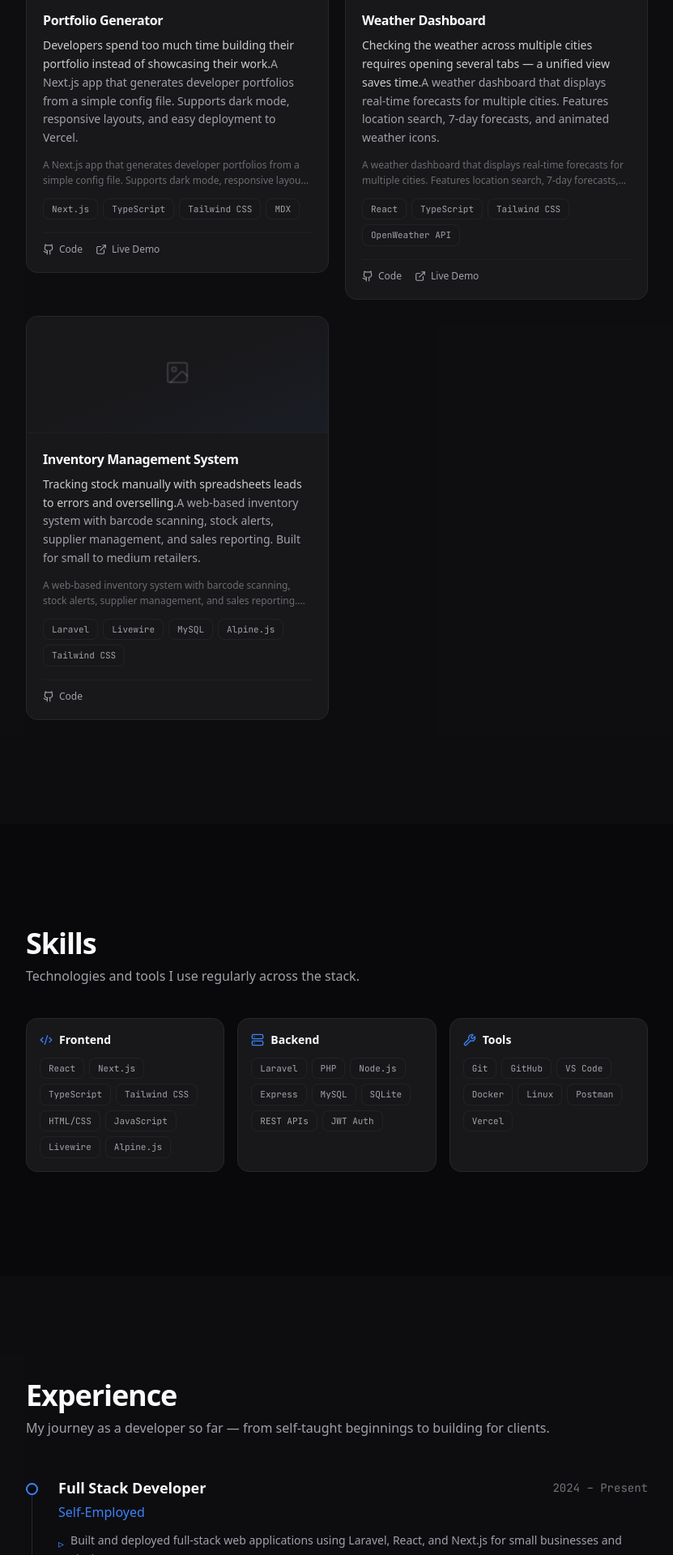
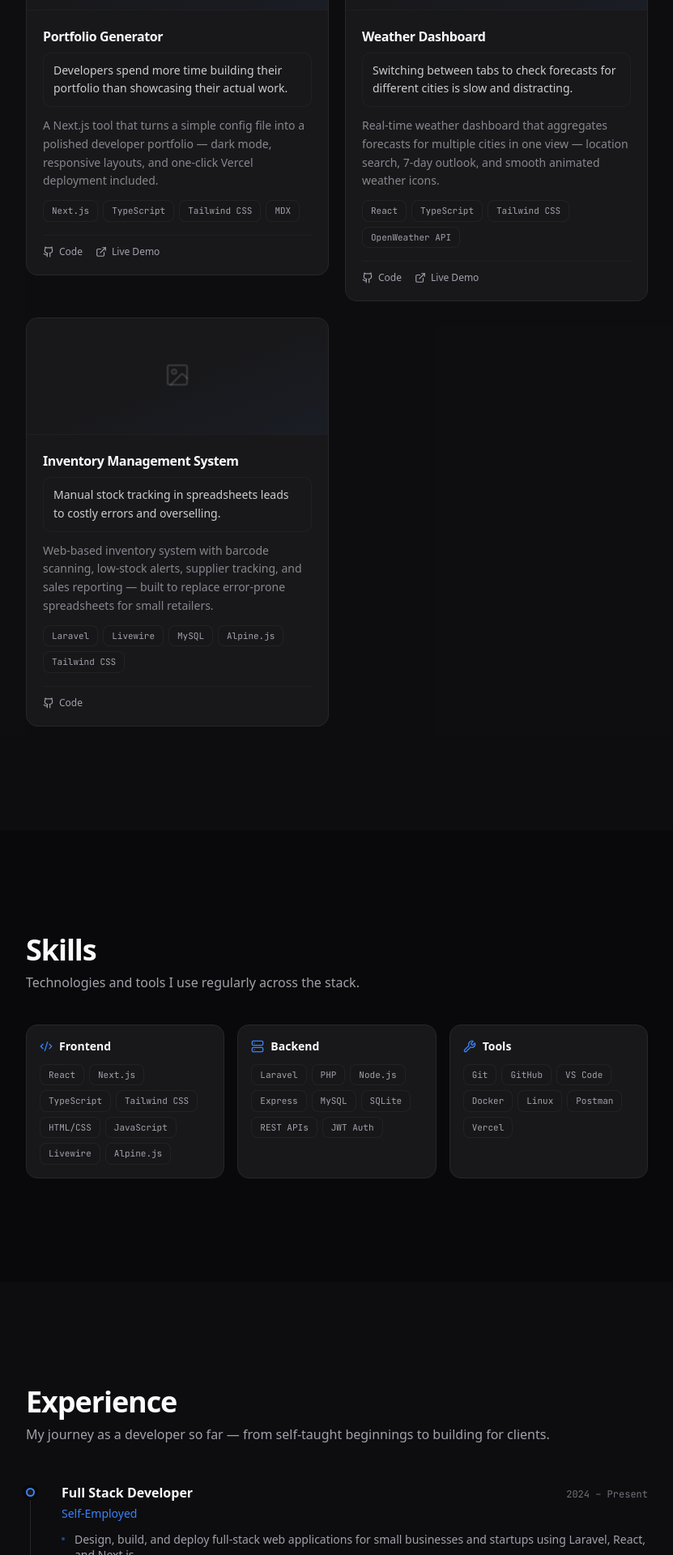
Before and after one commit to muhammedez/portfolio, a Next.js app: page / in a window 1280 px wide. Shown: the part 2647-4567 px from the top of the page at 81% size, without its empty margins (224-1055 px from the left). Built offline with nearby package versions, Linux system fonts and the light colour scheme.

Commit message:
refactor: layout and content in ExperienceSection, ProjectCard, TimelineItem

```diff
--- a/src/components/sections/ExperienceSection.tsx
+++ b/src/components/sections/ExperienceSection.tsx
@@ -19,7 +19,7 @@ export function ExperienceSection() {
         </AnimatedSection>
 
         <motion.div
-          className="max-w-3xl"
+          className="max-w-3xl space-y-14"
           variants={staggerContainer}
           initial="hidden"
           whileInView="visible"
--- a/src/components/ui/ProjectCard.tsx
+++ b/src/components/ui/ProjectCard.tsx
@@ -23,7 +23,6 @@ export function ProjectCard({ project, variant = "compact" }: ProjectCardProps)
       whileHover={{ y: isFeatured ? -3 : -2 }}
       transition={{ type: "spring", stiffness: 200, damping: 20 }}
     >
-      {/* Screenshot area */}
       <div className={`relative overflow-hidden border-b border-border/50 ${
         isFeatured ? "h-44 sm:h-48" : "h-36"
       }`}>
@@ -47,25 +46,30 @@ export function ProjectCard({ project, variant = "compact" }: ProjectCardProps)
         )}
       </div>
 
-      <div className={`${isFeatured ? "p-5 sm:p-6" : "p-4 sm:p-5"}`}>
-        <h3 className={`font-bold tracking-tight text-foreground group-hover:text-accent transition-colors duration-200 mb-2 ${
-          isFeatured ? "text-lg" : "text-base"
+      <div className={`flex flex-col h-full ${isFeatured ? "p-5 sm:p-6" : "p-4 sm:p-5"}`}>
+        <h3 className={`font-bold tracking-tight text-foreground group-hover:text-accent transition-colors duration-200 ${
+          isFeatured ? "text-lg mb-3" : "text-base mb-2"
         }`}>
           {project.title}
         </h3>
 
-        <p className="text-sm text-muted-foreground leading-relaxed mb-3">
-          <span className="font-medium text-foreground/80">{project.problem}</span>
-          {isFeatured && <br />}
-          {isFeatured ? " " : ""}{project.description}
+        {/* Problem — visually distinct callout */}
+        <div className={`rounded-lg bg-surface/50 border border-border/60 px-3 py-2.5 mb-3`}>
+          <p className={`text-muted-foreground leading-relaxed ${
+            isFeatured ? "text-sm" : "text-sm"
+          }`}>
+            <span className="text-foreground/80 font-medium">{project.problem}</span>
+          </p>
+        </div>
+
+        {/* Description */}
+        <p className={`text-muted-foreground/80 leading-relaxed ${
+          isFeatured ? "text-sm mb-4" : "text-sm mb-3"
+        }`}>
+          {project.description}
         </p>
 
-        {!isFeatured && (
-          <p className="text-xs text-muted-foreground/60 leading-relaxed mb-3 line-clamp-2">
-            {project.description}
-          </p>
-        )}
-
+        <div className="mt-auto">
           <div className="flex flex-wrap gap-1.5 mb-4">
             {project.stack.map((tech) => (
               <SkillBadge key={tech} skill={tech} />
@@ -79,7 +83,7 @@ export function ProjectCard({ project, variant = "compact" }: ProjectCardProps)
               href={project.github}
               target="_blank"
               rel="noopener noreferrer"
-            className="inline-flex items-center gap-1.5 text-xs text-muted-foreground hover:text-accent transition-colors duration-200"
+              className="inline-flex items-center gap-1.5 text-xs font-medium text-muted-foreground hover:text-accent transition-colors duration-200"
             >
               <Github className="h-3.5 w-3.5" />
               <span>Code</span>
@@ -89,7 +93,7 @@ export function ProjectCard({ project, variant = "compact" }: ProjectCardProps)
                 href={project.live}
                 target="_blank"
                 rel="noopener noreferrer"
-              className="inline-flex items-center gap-1.5 text-xs text-muted-foreground hover:text-accent transition-colors duration-200"
+                className="inline-flex items-center gap-1.5 text-xs font-medium text-muted-foreground hover:text-accent transition-colors duration-200"
               >
                 <ExternalLink className="h-3.5 w-3.5" />
                 <span>Live Demo</span>
@@ -97,6 +101,7 @@ export function ProjectCard({ project, variant = "compact" }: ProjectCardProps)
             )}
           </div>
         </div>
+      </div>
     </motion.div>
   );
 }
--- a/src/components/ui/TimelineItem.tsx
+++ b/src/components/ui/TimelineItem.tsx
@@ -8,32 +8,31 @@ interface TimelineItemProps {
 
 export function TimelineItem({ experience }: TimelineItemProps) {
   return (
-    <div className="relative pl-8 pb-10 last:pb-0">
-      {/* Vertical line */}
-      <div className="absolute left-[7px] top-2 bottom-0 w-px bg-border" />
+    <div className="relative pl-8">
+      {/* Vertical line — stops before the gap */}
+      <div className="absolute left-[5px] top-2 bottom-0 w-px bg-border" />
 
       {/* Dot marker */}
-      <div className="absolute left-0 top-2 w-[15px] h-[15px] rounded-full border-2 border-accent bg-background" />
+      <div className="absolute left-0 top-1.5 w-[11px] h-[11px] rounded-full border-2 border-accent bg-card ring-4 ring-background" />
 
       {/* Content */}
-      <div className="ml-2">
-        <div className="flex flex-col sm:flex-row sm:items-center sm:justify-between mb-1">
-          <h3 className="text-lg font-bold text-foreground">
+      <div className="ml-3">
+        <div className="flex flex-col sm:flex-row sm:items-baseline sm:justify-between gap-1 mb-1">
+          <h3 className="text-base font-bold text-foreground">
             {experience.role}
           </h3>
-          <span className="text-sm text-muted font-mono">
+          <span className="text-xs text-muted font-mono whitespace-nowrap">
             {experience.period}
           </span>
         </div>
-        <p className="text-accent font-medium mb-3">{experience.company}</p>
-        <ul className="space-y-2">
+        <p className="text-sm text-accent font-medium mb-3">{experience.company}</p>
+        <ul className="space-y-1.5">
           {experience.bullets.map((bullet, i) => (
             <li
               key={i}
-              className="text-sm text-muted-foreground leading-relaxed flex gap-2"
+              className="text-sm text-muted-foreground leading-snug pl-4 relative before:absolute before:left-0 before:top-[0.55em] before:w-1 before:h-1 before:rounded-full before:bg-accent/50"
             >
-              <span className="text-accent mt-1 shrink-0">▹</span>
-              <span>{bullet}</span>
+              {bullet}
             </li>
           ))}
         </ul>
--- a/src/lib/data.ts
+++ b/src/lib/data.ts
@@ -50,9 +50,9 @@ export const projects: Project[] = [
   {
     id: "ecommerce-platform",
     title: "E-Commerce Platform",
-    problem: "Small businesses need an affordable way to sell online without paying high platform fees.",
+    problem: "Small businesses lose sales to high platform fees and rigid storefront tools.",
     description:
-      "A full-featured e-commerce platform with product management, cart, checkout, order tracking, and an admin dashboard. Built with Laravel on the backend and React on the frontend.",
+      "Built a full-featured e-commerce platform handling product listings, cart, checkout, and order tracking — paired with an admin dashboard for inventory and sales oversight.",
     stack: ["Laravel", "React", "MySQL", "Tailwind CSS", "Livewire"],
     github: "https://github.com/muhammedez/ecommerce-platform",
     featured: true,
@@ -60,9 +60,9 @@ export const projects: Project[] = [
   {
     id: "blog-api",
     title: "Headless Blog API",
-    problem: "Content creators need a reliable, version-controlled way to manage blog content across multiple frontends.",
+    problem: "Content teams waste time re-publishing the same posts across different frontends.",
     description:
-      "A RESTful API for managing blog posts, categories, and authors. Features JWT authentication, role-based access, and full CRUD operations.",
+      "Designed a RESTful content API with JWT authentication and role-based access control, enabling a single blog backend to serve multiple client applications.",
     stack: ["Laravel", "PHP", "MySQL", "REST API", "JWT"],
     github: "https://github.com/muhammedez/blog-api",
     featured: true,
@@ -70,9 +70,9 @@ export const projects: Project[] = [
   {
     id: "portfolio-generator",
     title: "Portfolio Generator",
-    problem: "Developers spend too much time building their portfolio instead of showcasing their work.",
+    problem: "Developers spend more time building their portfolio than showcasing their actual work.",
     description:
-      "A Next.js app that generates developer portfolios from a simple config file. Supports dark mode, responsive layouts, and easy deployment to Vercel.",
+      "A Next.js tool that turns a simple config file into a polished developer portfolio — dark mode, responsive layouts, and one-click Vercel deployment included.",
     stack: ["Next.js", "TypeScript", "Tailwind CSS", "MDX"],
     github: "https://github.com/muhammedez/portfolio-generator",
     live: "https://portfolio-gen.vercel.app",
@@ -81,9 +81,9 @@ export const projects: Project[] = [
   {
     id: "weather-dashboard",
     title: "Weather Dashboard",
-    problem: "Checking the weather across multiple cities requires opening several tabs — a unified view saves time.",
+    problem: "Switching between tabs to check forecasts for different cities is slow and distracting.",
     description:
-      "A weather dashboard that displays real-time forecasts for multiple cities. Features location search, 7-day forecasts, and animated weather icons.",
+      "Real-time weather dashboard that aggregates forecasts for multiple cities in one view — location search, 7-day outlook, and smooth animated weather icons.",
     stack: ["React", "TypeScript", "Tailwind CSS", "OpenWeather API"],
     github: "https://github.com/muhammedez/weather-dashboard",
     live: "https://weather-dash-demo.vercel.app",
@@ -92,9 +92,9 @@ export const projects: Project[] = [
   {
     id: "inventory-system",
     title: "Inventory Management System",
-    problem: "Tracking stock manually with spreadsheets leads to errors and overselling.",
+    problem: "Manual stock tracking in spreadsheets leads to costly errors and overselling.",
     description:
-      "A web-based inventory system with barcode scanning, stock alerts, supplier management, and sales reporting. Built for small to medium retailers.",
+      "Web-based inventory system with barcode scanning, low-stock alerts, supplier tracking, and sales reporting — built to replace error-prone spreadsheets for small retailers.",
     stack: ["Laravel", "Livewire", "MySQL", "Alpine.js", "Tailwind CSS"],
     github: "https://github.com/muhammedez/inventory-system",
     featured: false,
@@ -108,9 +108,9 @@ export const experience: Experience[] = [
     role: "Full Stack Developer",
     period: "2024 – Present",
     bullets: [
-      "Built and deployed full-stack web applications using Laravel, React, and Next.js for small businesses and startups.",
-      "Developed RESTful APIs with Laravel, integrating payment gateways and third-party services.",
-      "Created responsive, accessible user interfaces with Tailwind CSS and modern frontend tooling.",
+      "Design, build, and deploy full-stack web applications for small businesses and startups using Laravel, React, and Next.js.",
+      "Engineer RESTful APIs with Laravel, handling authentication, payment integrations, and third-party service connections.",
+      "Craft responsive, accessible interfaces with Tailwind CSS and modern component-driven workflows.",
     ],
   },
   {
@@ -119,9 +119,9 @@ export const experience: Experience[] = [
     role: "Web Developer",
     period: "2023 – 2024",
     bullets: [
-      "Delivered web development projects for local businesses, including landing pages, e-commerce sites, and custom CMS solutions.",
-      "Built custom Laravel applications and integrated third-party APIs for client projects.",
-      "Managed end-to-end project delivery: requirements gathering, development, testing, and deployment.",
+      "Delivered end-to-end web projects — landing pages, e-commerce storefronts, and custom CMS solutions — for local businesses.",
+      "Built tailored Laravel backends and integrated external APIs to meet specific client requirements.",
+      "Owned the full project lifecycle: gathering requirements, scoping, development, QA, and deployment.",
     ],
   },
   {
@@ -130,9 +130,9 @@ export const experience: Experience[] = [
     role: "Learning & Building",
     period: "2022 – 2023",
     bullets: [
-      "Mastered full-stack web development fundamentals: HTML, CSS, JavaScript, PHP, and SQL.",
-      "Built personal projects and contributed to open-source repositories on GitHub.",
-      "Completed online certifications in Laravel, React, and modern web development.",
+      "Mastered core web fundamentals — HTML, CSS, JavaScript, PHP, and SQL — through hands-on building and online coursework.",
+      "Built a portfolio of personal projects and contributed to open-source repositories on GitHub.",
+      "Completed industry-recognized certifications in Laravel, React, and modern web development practices.",
     ],
   },
 ];
```
Lines whose indentation alone changed are shown as unchanged.
